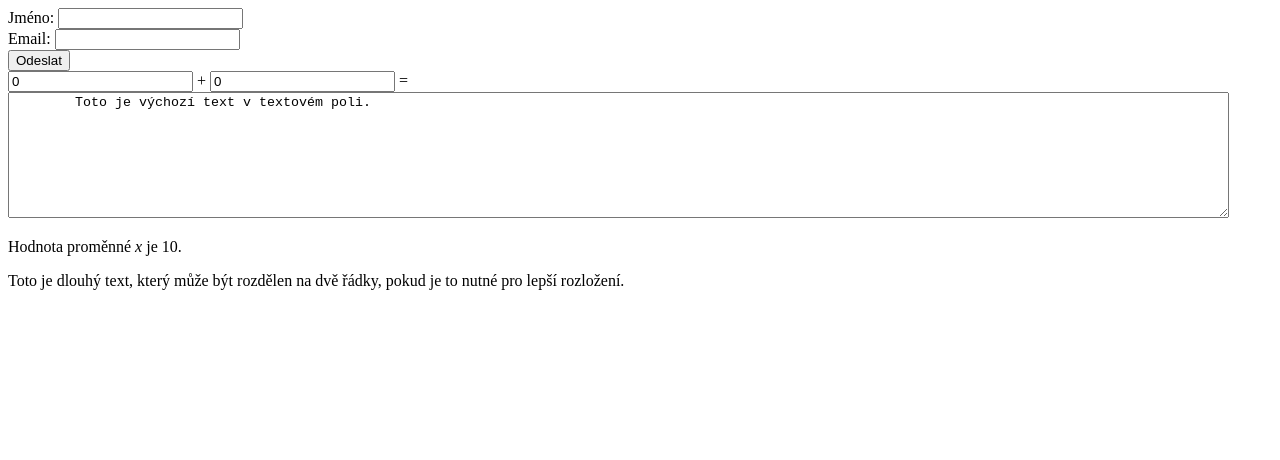
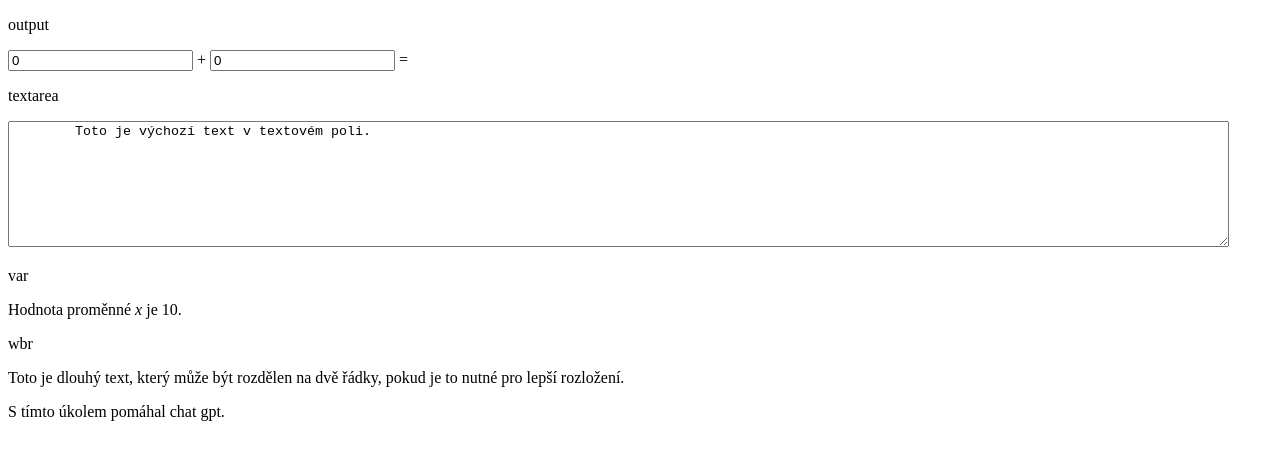
Before and after one commit to Zacera/HTML-znacky, a plain HTML site: page index.html in a window 1280 px wide. Drawn offline with Linux system fonts and the light colour scheme.

Commit message:
zpřehledňovací úprava
moje asi finální verze

```diff
--- a/index.html
+++ b/index.html
@@ -6,6 +6,7 @@
     <title>Document</title>
 </head>
 <body>
+    <!--
     <form action=""></form>
     <form action="zpracovani.php" method="POST">
         <label for="jmeno">Jméno:</label>
@@ -15,18 +16,22 @@
         <input type="email" id="email" name="email">
         <br>
         <input type="submit" value="Odeslat">
-      </form>
+      </form>-->
+      <p>output</p>
       <form oninput="result.value = parseInt(a.value) + parseInt(b.value)">
         <input type="number" id="a" value="0">
         + <input type="number" id="b" value="0">
         = <output name="result"></output>
       </form>
-
+      <p>textarea</p>
       <textarea rows="8" cols="150">
         Toto je výchozí text v textovém poli.
         </textarea>
+        <p>var</p>
         <p>Hodnota proměnné <var>x</var> je 10.</p>
+        <p>wbr</p>
         <p>Toto je dlouhý text, který může být rozdělen <wbr> na dvě řádky, pokud je to nutné pro lepší rozložení.</p>
+        <p>S tímto úkolem pomáhal chat gpt.</p>
 
 
 </body>
```
